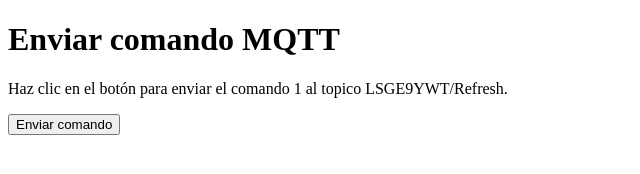
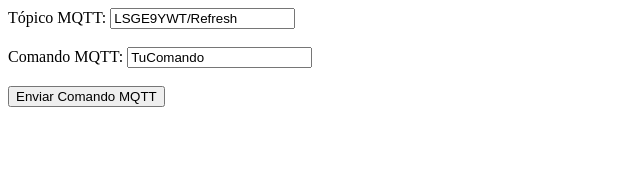
Before and after one commit to CabezaKuka/Mqtt, a plain HTML site: page Index.html in a window 1280 px wide. Shown: the whole page, without its empty margins (0-640 px from the left). Drawn offline with nearby package versions, Linux system fonts and the light colour scheme.

Commit message:
Update Index.html

```diff
--- a/Index.html
+++ b/Index.html
@@ -1,35 +1,49 @@
 <!DOCTYPE html>
-<html lang="es">
+<html>
 <head>
-  <meta charset="UTF-8">
-  <title>Enviar comando MQTT</title>
+    <title>Enviar Comando MQTT</title>
+    <script src="paho-mqtt.min.js"></script>
 </head>
 <body>
-  <h1>Enviar comando MQTT</h1>
-  <p>Haz clic en el botón para enviar el comando 1 al topico LSGE9YWT/Refresh.</p>
-  <button id="send-command">Enviar comando</button>
+    <form>
+        <label for="mqtt_topic">Tópico MQTT:</label>
+        <input type="text" id="mqtt_topic" name="mqtt_topic" value="LSGE9YWT/Refresh"><br><br>
 
-  <script src="https://ajax.googleapis.com/ajax/libs/jquery/3.5.1/jquery.min.js"></script>
-  <script>
-    $(document).ready(function() {
-      $('#send-command').on('click', function() {
-        $.ajax({
-          url: '/send-command',
-          type: 'POST',
-          data: {
-            command: 1,
-            topic: 'LSGE9YWT/Refresh',
-            broker: 'mqtt-dashboard.com',
-            port: 1883
-          }
-        }).done(function() {
-          alert('Comando enviado correctamente');
-        }).fail(function(error) {
-          alert('Error al enviar el comando');
-          console.log(error);
-        });
-      });
-    });
-  </script>
+        <label for="mqtt_message">Comando MQTT:</label>
+        <input type="text" id="mqtt_message" name="mqtt_message" value="TuComando"><br><br>
+
+        <input type="button" value="Enviar Comando MQTT" onclick="sendMessage()">
+    </form>
+
+    <script>
+        function sendMessage() {
+            const topic = document.getElementById('mqtt_topic').value;
+            const message = document.getElementById('mqtt_message').value;
+
+            // Configura el cliente MQTT
+            const client = new Paho.MQTT.Client("mqtt-dashboard.com", 1883, "mqtt-client-" + parseInt(Math.random() * 100, 10));
+
+            // Conecta al broker MQTT
+            client.connect({
+                onSuccess: onConnect,
+                onFailure: onFailure
+            });
+
+            // Callback cuando la conexión tiene éxito
+            function onConnect() {
+                console.log("Conexión MQTT exitosa");
+                const messageObj = new Paho.MQTT.Message(message);
+                messageObj.destinationName = topic;
+                client.send(messageObj);
+                console.log("Comando MQTT enviado");
+                client.disconnect();
+            }
+
+            // Callback en caso de fallo de conexión
+            function onFailure(err) {
+                console.error("Error al conectar al broker MQTT: " + err.errorMessage);
+            }
+        }
+    </script>
 </body>
 </html>
```
